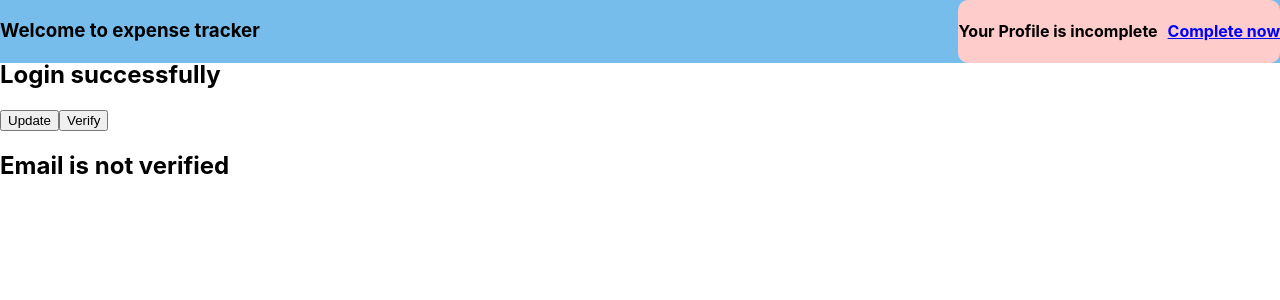
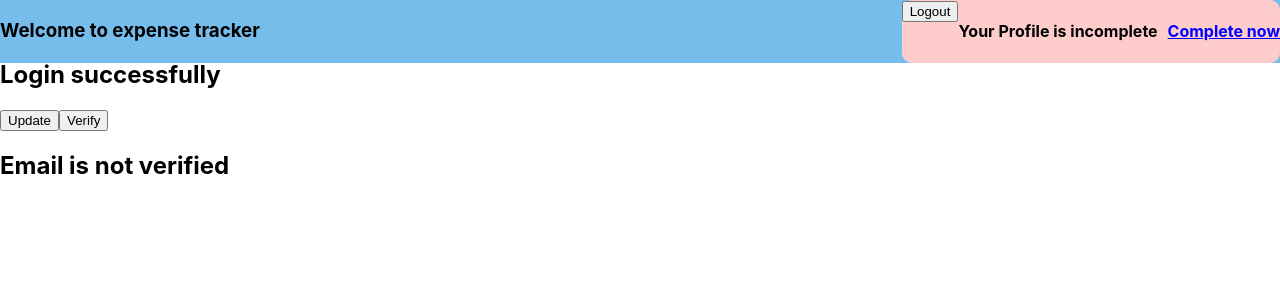
Before and after one commit to TechyTejas/Expense-Tracker-react-js, a React (Create React App) app: page /home in a window 1280 px wide. Shown: the top 300 px of the page. Built offline with nearby package versions, Linux system fonts and the light colour scheme; sample sign-in values are in the browser's storage.

Commit message:
Logout button added

```diff
--- a/src/Pages/Home.jsx
+++ b/src/Pages/Home.jsx
@@ -2,11 +2,18 @@ import React from 'react'
 import classes from './Home.module.css'
 import { useNavigate } from 'react-router-dom'
 import LoggedIn from './LoggedIn';
+import AuthContext from '../LoginStore/Auth-context';
+import { useContext } from 'react';
 
 function Home() {
+  const authCtx= useContext(AuthContext);
   const navigate=useNavigate();
   const nextPageHandler = (event) => {
     navigate('/submitdetails')
+  }
+
+  const logoutHandler = () => {
+     authCtx.logout();
   }
 
   return (
@@ -16,6 +23,7 @@ function Home() {
         <h3> Welcome to expense tracker</h3>
 
         <div className={classes.headerdiv}>
+          <li><button onClick={logoutHandler}>Logout</button></li>
         <li> <h4>Your Profile is incomplete</h4> </li>
         <li className={classes.link} onClick={nextPageHandler}> <h4>Complete now</h4></li>
         </div>
```
